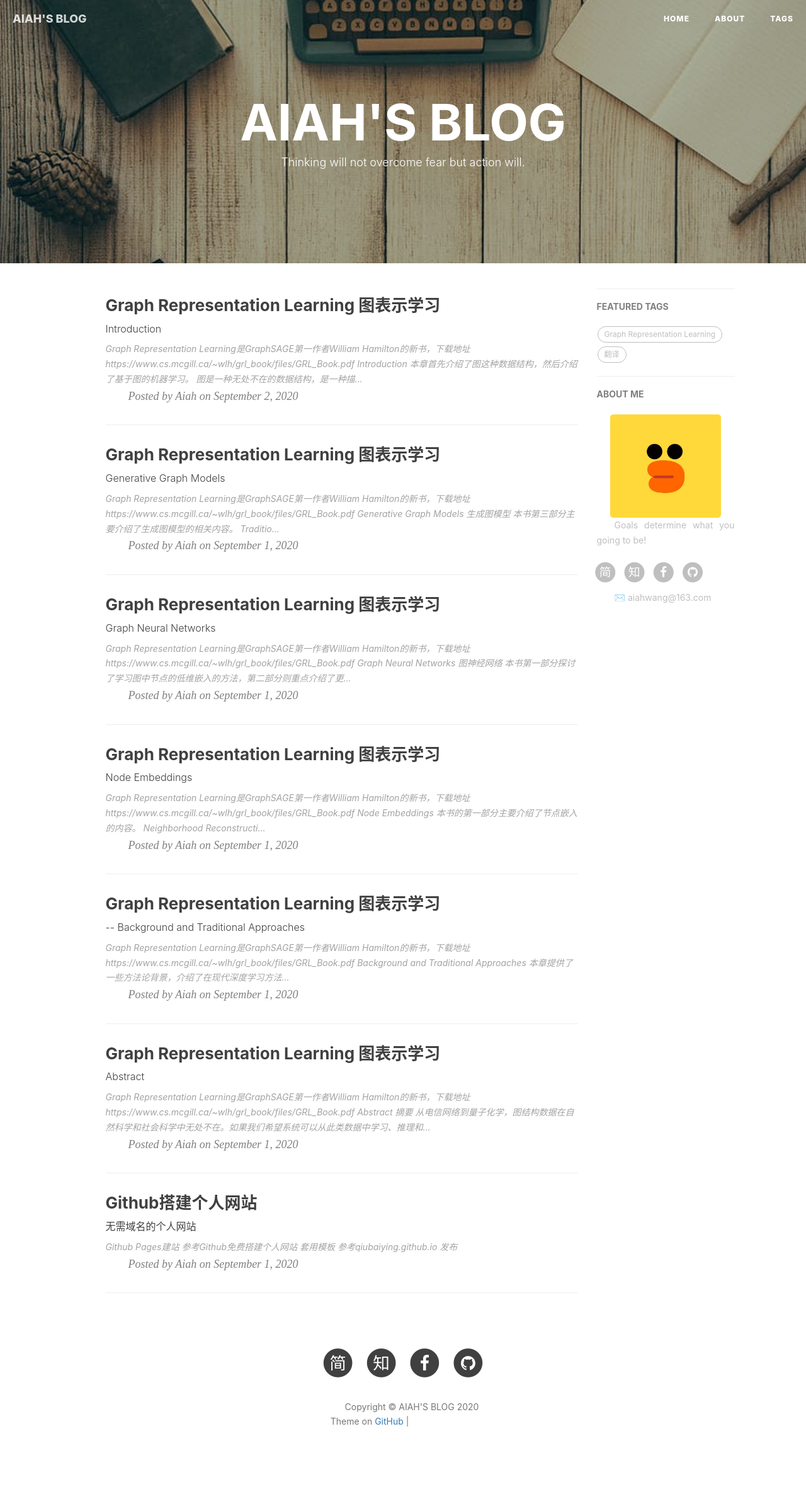
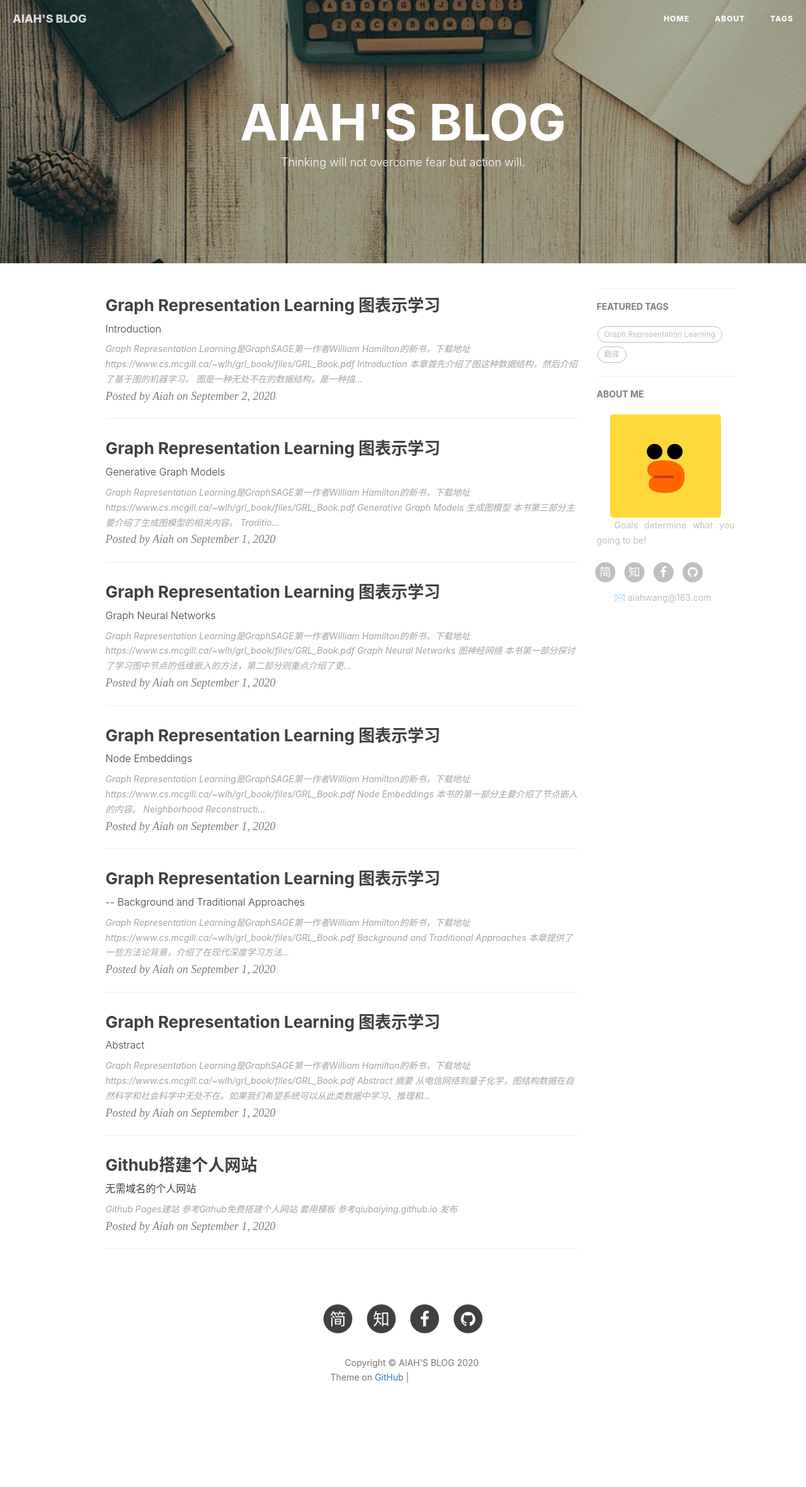
Before and after one commit to Aiah/aiah.github.io, a Jekyll site: the page built from index.html, in a window 1280 px wide. Shown: the whole page at 63% size. Built offline with Jekyll 4.4.1, drawn with Linux system fonts in a browser that asks for light colours; nearby versions of some CDN libraries; the list of posts is cut into pages by our own code; comment, search, counter and statistics services are not loaded; after the commit the page ends 2291 px from its top, so only the background shows below that; grey boxes are pictures that could not be loaded.

Commit message:
fix indent

```diff
--- a/index.html
+++ b/index.html
@@ -18,9 +18,9 @@ description: "Thinking will not overcome fear but action will."
             {{ post.content | strip_html | truncate:200 }}
         </div>
     </a>
-    <p class="post-meta">
+    <div class="post-meta">
         Posted by {% if post.author %}{{ post.author }}{% else %}{{ site.title }}{% endif %} on {{ post.date | date: "%B %-d, %Y" }}
-    </p>
+    </div>
 </div>
 <hr>
 {% endfor %}
```
